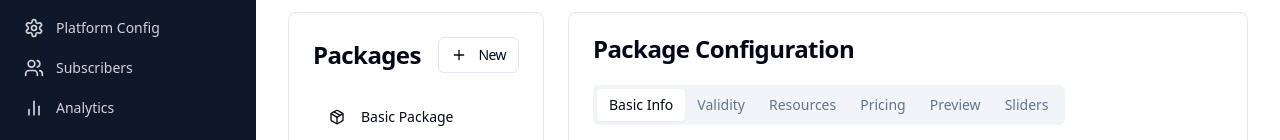
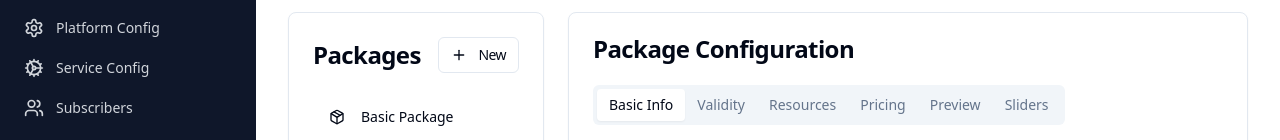
Before and after one commit to pdensmarketplace/friendly-admin-revamp, a React (Vite) app: page /byop in a window 1280 px wide. Shown: the part 190-330 px from the top of the page. Built offline with nearby package versions, Linux system fonts and the light colour scheme.

Commit message:
Fix sidebar menu visibility issue
Resolved an issue where the menu was not visible in the sidebar. Adjustments were made to ensure proper rendering and visibility of the sidebar menu items.
[skip gpt_engineer]

```diff
--- a/src/components/layout/Sidebar.tsx
+++ b/src/components/layout/Sidebar.tsx
@@ -10,6 +10,7 @@ import {
   ShoppingCart,
   Users,
   Package,
+  Cog,
 } from "lucide-react";
 import { NavLink } from "react-router-dom";
 import { useState } from "react";
@@ -40,6 +41,7 @@ const navigation: MenuItem[] = [
   },
   { name: "Inventory & Orders", href: "/inventory", icon: ShoppingCart },
   { name: "Platform Config", href: "/platform", icon: Settings },
+  { name: "Service Config", href: "/service-config", icon: Cog },
   { name: "Subscribers", href: "/subscribers", icon: Users },
   { name: "Analytics", href: "/analytics", icon: BarChart2 },
 ];
```
